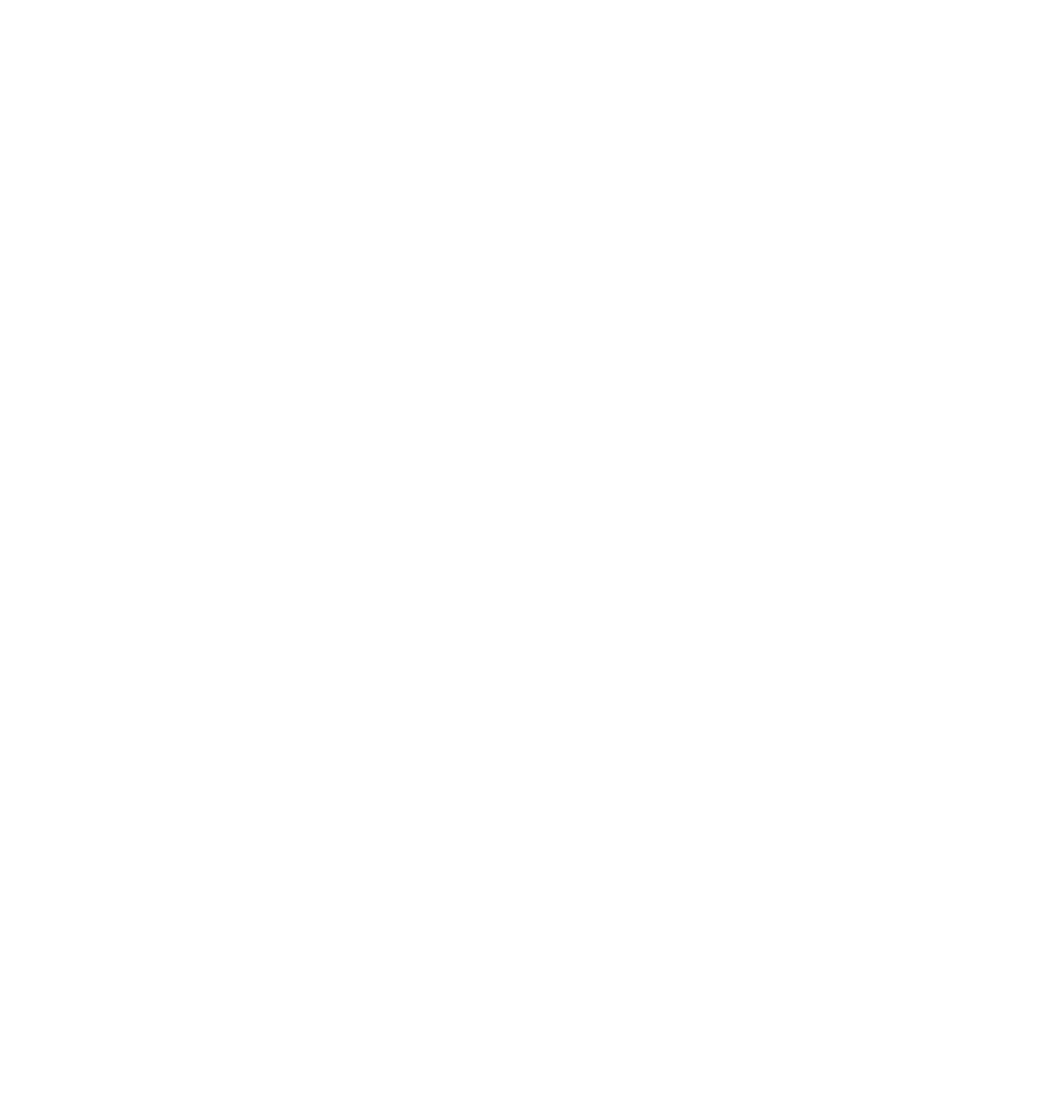
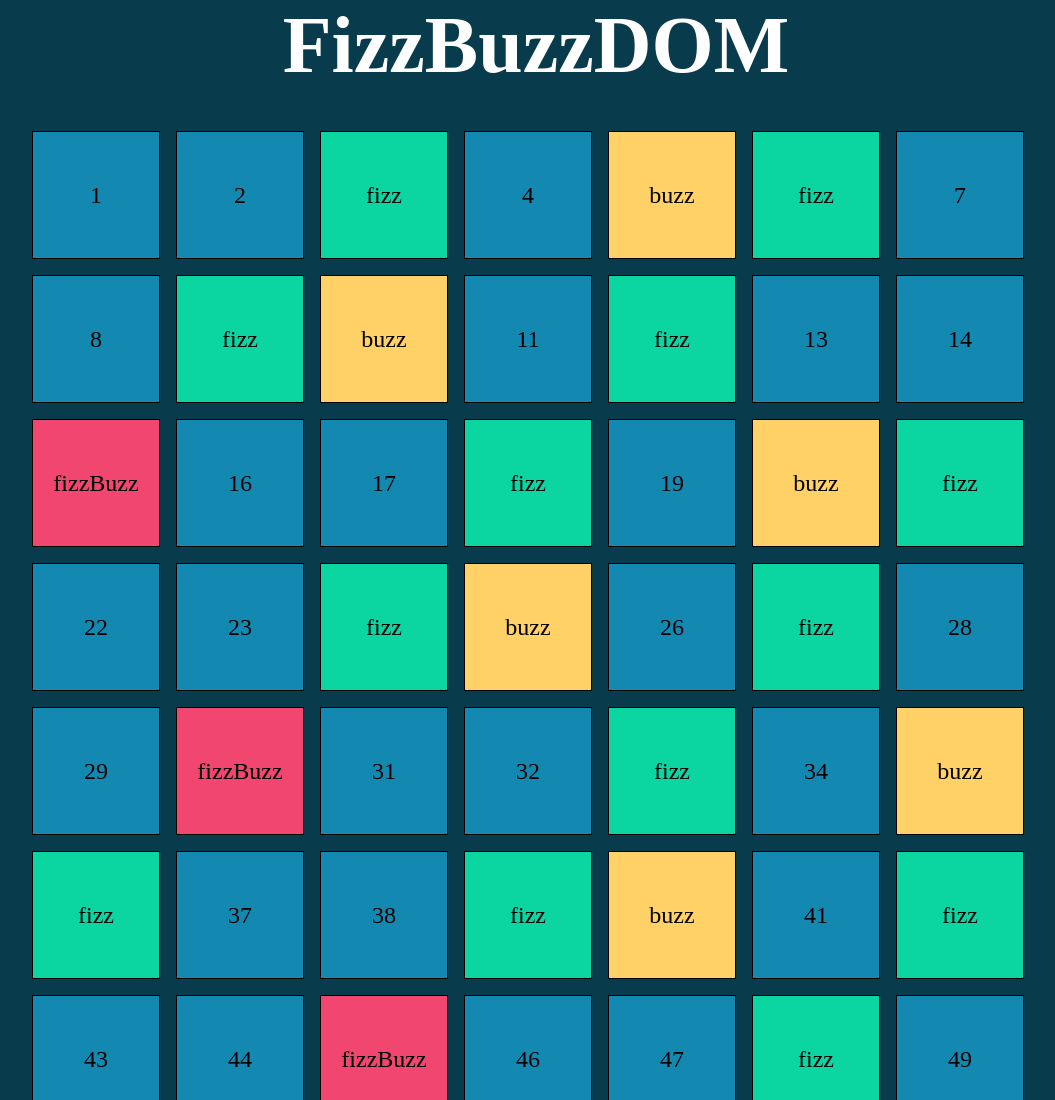
Before and after one commit to PierluigiTornesi/js-fizzbuzz, a plain HTML site: page index.html in a window 1280 px wide. Shown: the top 1100 px of the page, without its empty margins (104-1159 px from the left). Before the commit the page ends 800 px from the top, so only its background shows below. Drawn offline with Linux system fonts and the light colour scheme.

Commit message:
add: scrittura finale soluzione + bonus 1 e 2

```diff
--- a/css/style.css
+++ b/css/style.css
@@ -0,0 +1,53 @@
+/* reset */
+* {
+    margin: 0;
+    padding: 0;
+    box-sizing: border-box;
+}
+/* classe per il body */
+body{
+    background-color: #083b4c;
+    font-size: 1.5rem;
+}
+/* classe per il titolo della pagina */
+h1{
+    text-align: center;
+    font-size: 5rem;
+    color: white;
+}
+/* classe per il container */
+.container {
+    width: 80%;
+    margin: 2rem auto;
+}
+/* classe per la row */
+.row {
+    display: flex;
+    flex-wrap: wrap;
+}
+/* classe per i quadrati dei numeri */
+.square {
+    width: calc(100% / 8);
+    aspect-ratio: 1;
+    border: 1px solid black;
+    display: flex;
+    margin: 0.5rem;
+    justify-content: center;
+    align-items: center;
+}
+/* classe per i numeri che non sono multipli ne di 3 e ne di 5 */
+.none{
+    background-color: #1389b2;
+}
+/* classe per i numeri multipli di 3 */
+.fizz{
+    background-color:#0bd6a1;
+}
+/* classe per i numeri multipli di 5 */
+.buzz{
+    background-color: #ffd166;
+}
+/* classe per i numeri multipli di 3 e 5 */
+.fizzBuzz{
+    background-color: #f0466f;
+}
--- a/index.html
+++ b/index.html
@@ -3,11 +3,18 @@
 <head>
     <meta charset="UTF-8">
     <meta name="viewport" content="width=device-width, initial-scale=1.0">
-    <title>FizzBuzz</title>
+    <title>FizzBuzzDOM</title>
     <!-- custom style -->
     <link rel="stylesheet" href="css/style.css">
 </head>
 <body>
+    <!-- titolo pagina -->
+    <h1>FizzBuzzDOM</h1>
+    <!-- div contenente il container dei quadrati con i numeri -->
+    <div class="container">
+        <div class="row">
+        </div>
+    </div>
 
 
     <script src="js/script.js"></script>
--- a/js/script.js
+++ b/js/script.js
@@ -0,0 +1,44 @@
+const rowElem = document.querySelector(".row");
+console.log(rowElem);
+
+let gridString = "";
+for (let i = 1; i <= 100; i++) {
+    // Ad ogni iterazione creo una cella con il numero
+    let result;
+    //creo le tre costanti che andranno a sostituire il valore del numero
+    //fizz per i numeri multipli di 3
+    const fizz = "fizz";
+    //buzz per i numeri multipli di 5
+    const buzz = "buzz";
+    //fizzBuzz per i numeri multipli di 3 e 5
+    const fizzBuzz = "fizzBuzz";
+    //none per i numeri che non sono multipli ne di 3 e ne di 5
+    const none = "none";
+    //verifico se il numero sia multiplo di 3 e 5
+    if((i % 3 === 0)&&(i % 5 === 0)) {
+        //imposto la classe a fizzBuzz e invio il risultato
+        result = fizzBuzz;
+        gridString += `<div class="square ${result}">${fizzBuzz}</div>`
+    }else
+        //verifico se sia multiplo solo di 3
+        if(i % 3 === 0){
+        //imposto la classe a fizz e invio il risultato
+        result = fizz;
+        gridString += `<div class="square ${result}">${fizz}</div>`
+    }else
+        //verifico se sia multiplo solo di 5
+        if(i % 5 === 0){
+        //imposto la classe a buzz e invio il risultato
+        result = buzz;
+        gridString += `<div class="square ${result}">${buzz}</div>`
+    }else{
+        //non essendo multiplo di nessuno dei due lo scrivo normalmente
+        result = none;
+        gridString += `<div class="square ${result}">${i}</div>`
+    }
+    console.log(`iterazione ${i}`, gridString);
+}
+
+// Scrittura del valore finale in HTML
+// Quest osuccede dopo la fine del ciclo for, quindi dopo aver eseguito tutti i 100 iterazioni
+rowElem.innerHTML = gridString;
```
